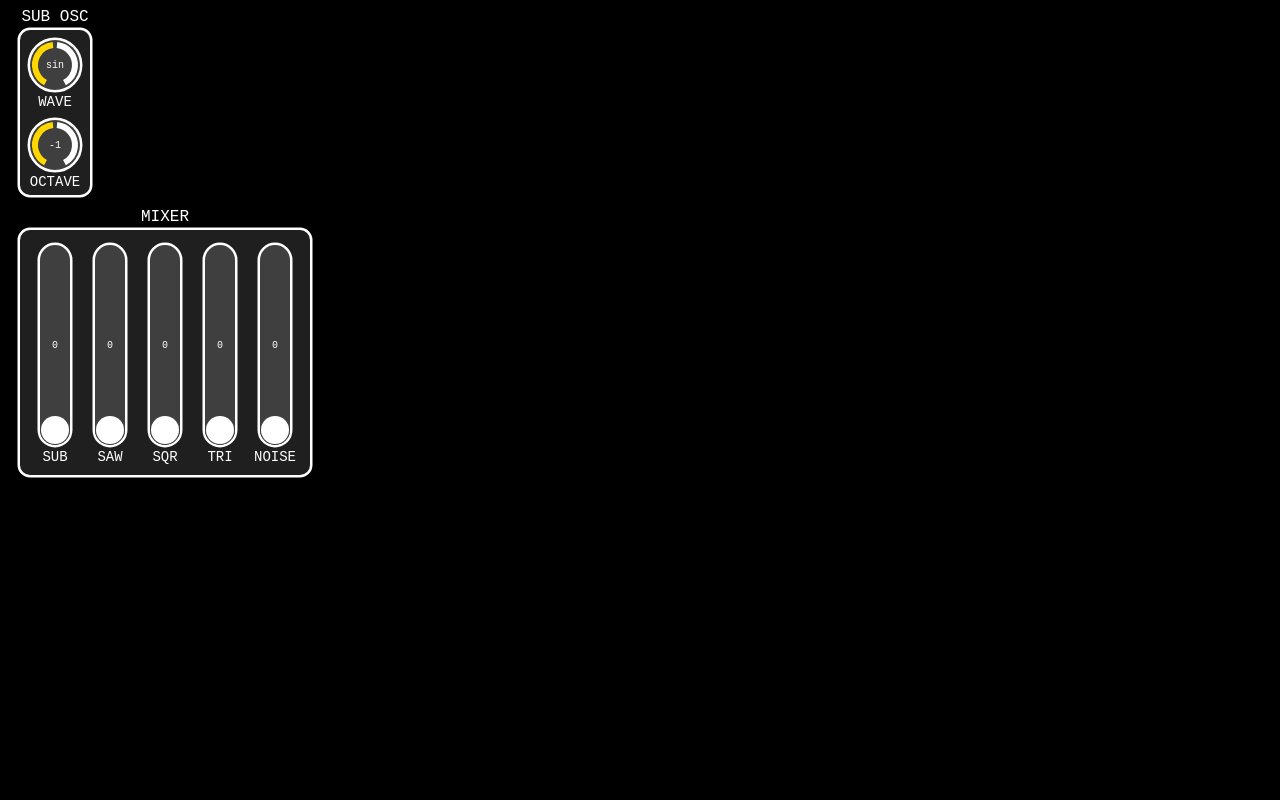
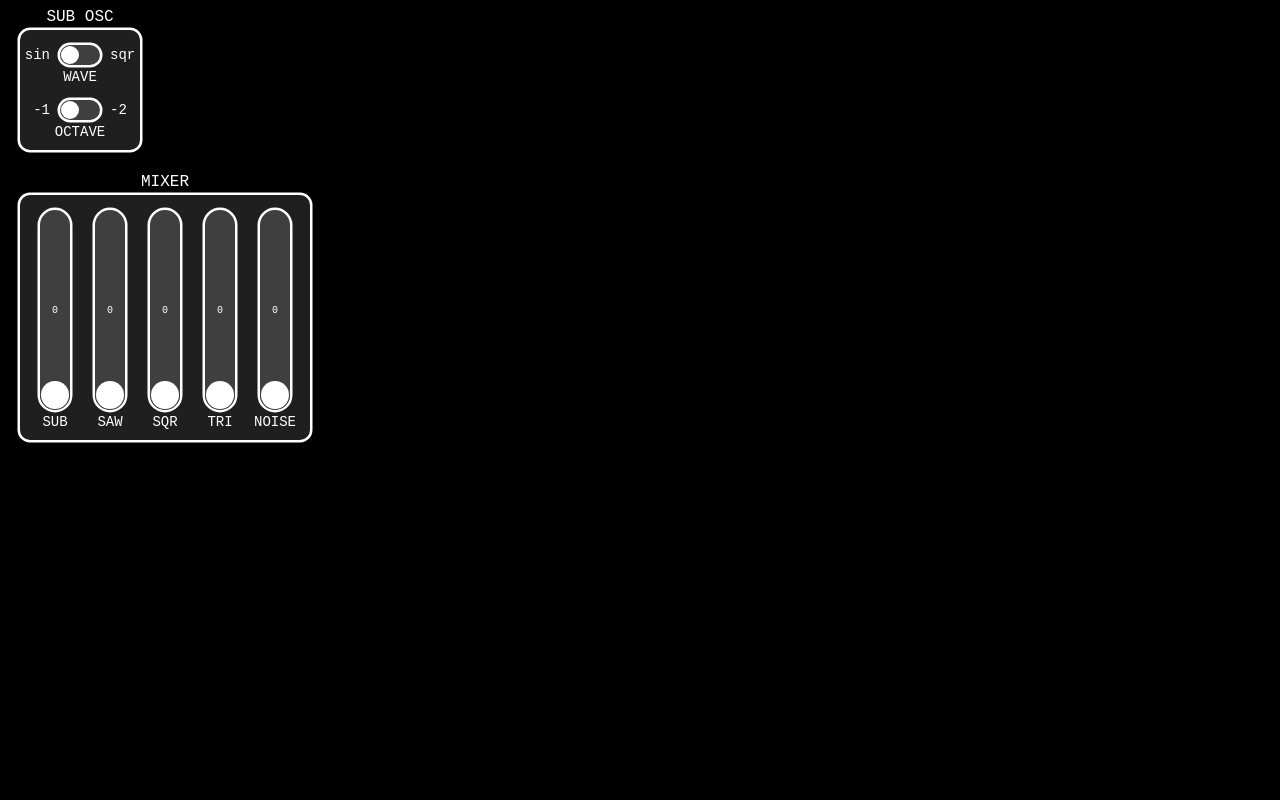
Before and after one commit to zetof/web-minibrute, a website: page web_app/index.html in a window 1280 px wide. Drawn offline with Linux system fonts and the light colour scheme.

Commit message:
Enhanced GUI capabilities

```diff
--- a/web_app/core/knob.js
+++ b/web_app/core/knob.js
@@ -25,7 +25,7 @@ function Knob({panel, group, eventsDispatcher, oscSender, oscLabel, x, y, size,
   this.mouseY = y;
   if(this.caption != ""){
     this.context.fillStyle = this.color.rgb();
-    this.context.font = "16px monospace";
+    this.context.font = "14px monospace";
     this.context.textAlign = "center";
     this.context.textBaseline = "top";
     this.context.fillText(this.caption, this.x + this.size / 2, this.y + this.size + this.lineWidth);
--- a/web_app/core/light.js
+++ b/web_app/core/light.js
@@ -16,7 +16,7 @@ function Light({panel, group, x, y, size, color, onColor, offColor, caption}) {
   this.lineWidth = 5;
   if(this.caption != ""){
     this.context.fillStyle = this.color.rgb();
-    this.context.font = "16px monospace";
+    this.context.font = "14px monospace";
     this.context.textAlign = "center";
     this.context.textBaseline = "top";
     this.context.fillText(this.caption, this.x + this.size / 2, this.y + this.size + this.lineWidth);
--- a/web_app/core/pad.js
+++ b/web_app/core/pad.js
@@ -19,7 +19,7 @@ function Pad({panel, group, eventsDispatcher, oscSender, oscLabel, x, y, size, c
   this.cornerSize = 10;
   if(this.caption != ""){
     this.context.fillStyle = this.color.rgb();
-    this.context.font = "16px monospace";
+    this.context.font = "14px monospace";
     this.context.textAlign = "center";
     this.context.textBaseline = "top";
     this.context.fillText(this.caption, this.x + this.size / 2, this.y + this.size + this.lineWidth);
--- a/web_app/core/switch.js
+++ b/web_app/core/switch.js
@@ -1,4 +1,4 @@
-function Switch({panel, group, eventsDispatcher, oscSender, oscLabel, x, y, width, height, color, onColor, offColor, val, caption}) {
+function Switch({panel, group, eventsDispatcher, oscSender, oscLabel, x, y, width, height, color, onColor, offColor, val, caption, labels}) {
   this.context = panel.getContext();
   this.group = group || null;
   this.oscSender = oscSender;
@@ -16,13 +16,24 @@ function Switch({panel, group, eventsDispatcher, oscSender, oscLabel, x, y, widt
   this.offColor = offColor || new Color(63, 63, 63);
   this.val = val || 0;
   this.caption = caption || "";
+  this.labels = labels || [];
+  if(this.labels.length > 0){
+    this.onColor = this.offColor;
+    this.context.fillStyle = this.color.rgb();
+    this.context.font = "14px monospace";
+    this.context.textBaseline = "middle"
+    this.context.textAlign = "right"
+    this.context.fillText(this.labels[0], this.x - this.height / 2, this.y + this.height / 2);
+    this.context.textAlign = "left"
+    this.context.fillText(this.labels[1], this.x + this.width + this.height / 2, this.y + this.height / 2);
+  }
   this.lineWidth = 5;
   if(this.caption != ""){
     this.context.fillStyle = this.color.rgb();
-    this.context.font = "16px monospace";
+    this.context.font = "14px monospace";
     this.context.textAlign = "center"
     this.context.textBaseline = "top"
-    this.context.fillText(this.caption, this.x + this.width / 2, this.y + this.height + this.lineWidth)
+    this.context.fillText(this.caption, this.x + this.width / 2, this.y + this.height + this.lineWidth);
   }
   eventsDispatcher.addEvent(Event.MOUSE_DOWN, new Boundaries(Boundaries.RECT, this.x, this.y, this.width, this.height), this.switchState.bind(this))
   this.oscSender.send([this.oscLabel, this.val])
--- a/web_app/core/xy_track.js
+++ b/web_app/core/xy_track.js
@@ -25,7 +25,7 @@ function XYTrack({panel, group, eventsDispatcher, oscSender, oscLabel, x, y, siz
   this.pos = this.computePos();
   if(this.caption != ""){
     this.context.fillStyle = this.color.rgb();
-    this.context.font = "16px monospace";
+    this.context.font = "14px monospace";
     this.context.textAlign = "center";
     this.context.textBaseline = "top";
     this.context.fillText(this.caption, this.x + this.size / 2, this.y + this.size + this.lineWidth);
--- a/web_app/index.html
+++ b/web_app/index.html
@@ -29,8 +29,8 @@
       c_on_1 = new Color(255,215,0);
 
       // Definition of groups
-      g_1 = new Group({panel:myPanel, x:20, y:230, width:290, height:245, caption:"MIXER"});
-      g_2 = new Group({panel:myPanel, x:20, y:30, width:70, height:165, caption:"SUB OSC"});
+      g_1 = new Group({panel:myPanel, x:20, y:195, width:290, height:245, caption:"MIXER"});
+      g_2 = new Group({panel:myPanel, x:20, y:30, width:120, height:120, caption:"SUB OSC"});
 
       // MIXER GROUP
       vs_1_1 = new Vslider({panel:myPanel, group:g_1, eventsDispatcher:ed_1, oscSender:osc_1, oscLabel:"mg_sl_sub", x:20, y:15, min:0, max:1, val:0, decimal:true, onColor:c_on_1, caption:"SUB"});
@@ -40,8 +40,8 @@
       vs_1_5 = new Vslider({panel:myPanel, group:g_1, eventsDispatcher:ed_1, oscSender:osc_1, oscLabel:"mg_sl_noi", x:240, y:15, min:0, max:1, val:0, decimal:true, onColor:c_on_1, caption:"NOISE"});
 
       // SUB OSC GROUP
-      sel_2_1 = new Selector({panel:myPanel, group:g_2, eventsDispatcher:ed_1, oscSender:osc_1, oscLabel:"so_sel_wave", x:10, y:10, size:50, array:["sin", "sqr"], index:0, onColor:c_on_1, caption:"WAVE"});
-      sel_2_2 = new Selector({panel:myPanel, group:g_2, eventsDispatcher:ed_1, oscSender:osc_1, oscLabel:"so_sel_oct", x:10, y:90, size:50, array:["-1", "-2"], index:0, onColor:c_on_1, caption:"OCTAVE"});
+      s_2_1 = new Switch({panel:myPanel, group:g_2, eventsDispatcher:ed_1, oscSender:osc_1, oscLabel:"so_switch_wave", x:40, y:15, width:40, height:20, onColor:c_on_1, caption:"WAVE", labels:["sin", "sqr"], val:0});
+      s_2_2 = new Switch({panel:myPanel, group:g_2, eventsDispatcher:ed_1, oscSender:osc_1, oscLabel:"so_switch_oct", x:40, y:70, width:40, height:20, onColor:c_on_1, caption:"OCTAVE", labels:["-1", "-2"], val:0});
     </script>
   </body>
 </html>
```
Also changed, not shown: 1 other file.
